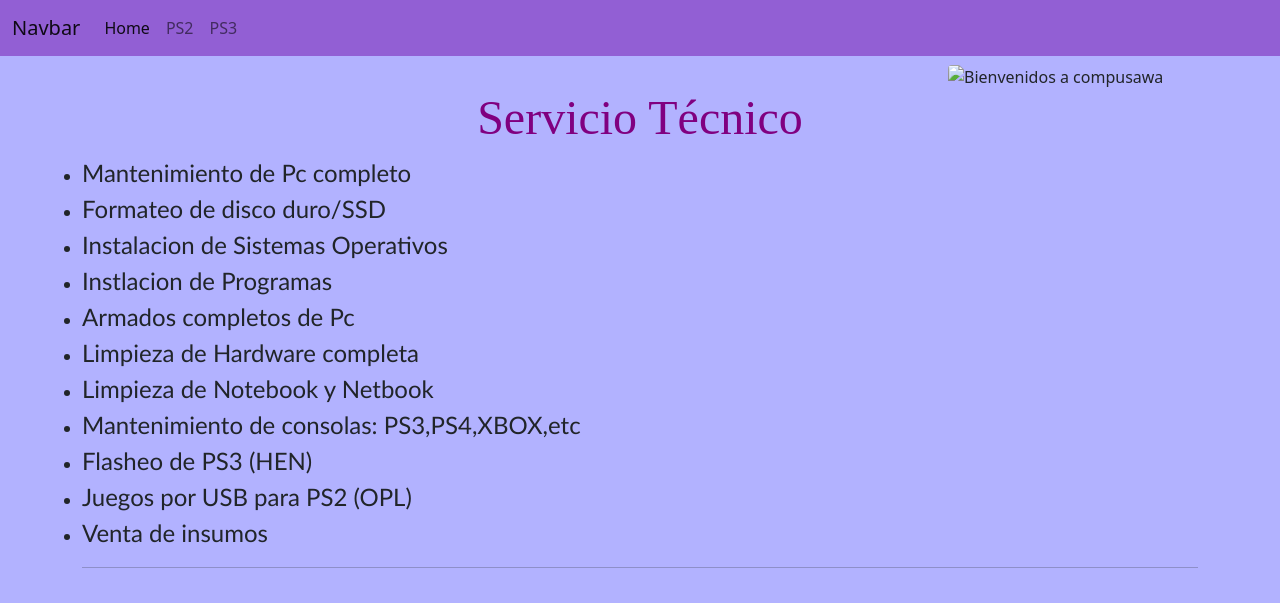
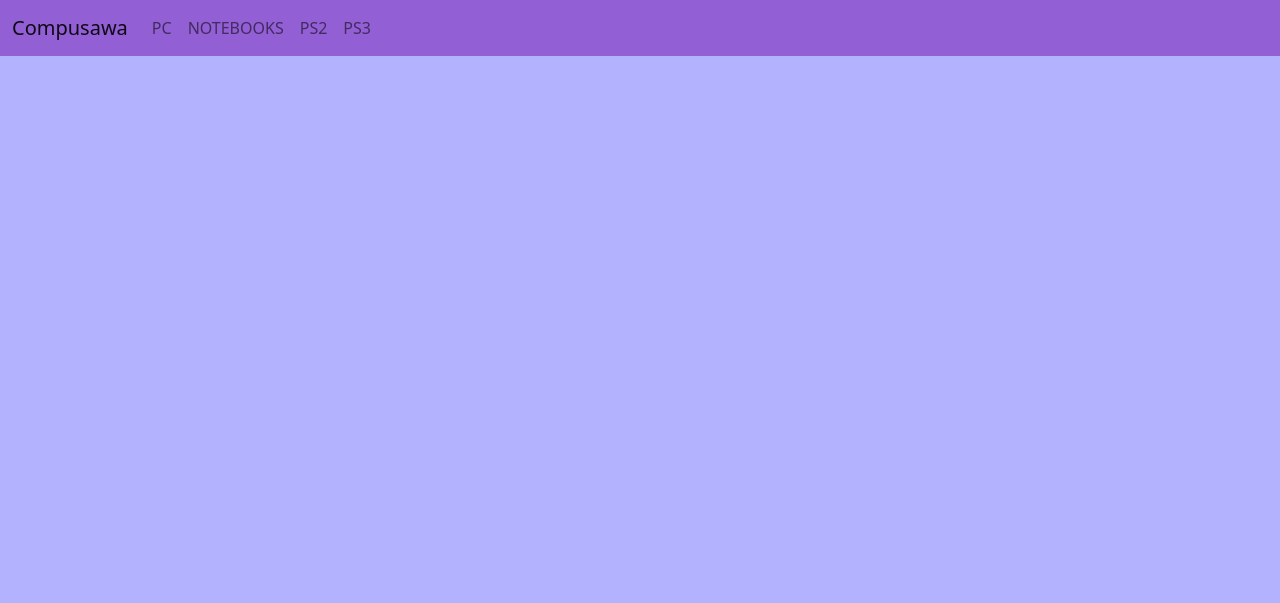
Before and after one commit to Francosawa/Compusawa_1, a plain HTML site: page index.html in a window 1280 px wide. Drawn offline with nearby package versions, Linux system fonts and the light colour scheme; files that its build step writes are made by us from their sources.

Commit message:
Arreglos

```diff
--- a/index.html
+++ b/index.html
@@ -6,7 +6,7 @@
     <meta name="viewport" content="width=device-width, initial-scale=1.0">
     <title>Document</title>
     <link href="https://cdn.jsdelivr.net/npm/bootstrap@5.0.1/dist/css/bootstrap.min.css" rel="stylesheet" integrity="sha384-+0n0xVW2eSR5OomGNYDnhzAbDsOXxcvSN1TPprVMTNDbiYZCxYbOOl7+AMvyTG2x" crossorigin="anonymous">
-    <link href="css/estilos.css" rel="stylesheet">
+    <link href="estilos.css" rel="stylesheet">
 
 </head>
 <body>
@@ -14,55 +14,37 @@
     <div class="container">
         <nav class="navbar fixed-top navbar-expand-lg navbar-light" style="background-color: #925fd4;">
             <div class="container-fluid">
-              <a class="navbar-brand" href="#">Navbar</a>
+              <a class="navbar-brand" href="index.html">Compusawa</a>
               <button class="navbar-toggler" type="button" data-bs-toggle="collapse" data-bs-target="#navbarSupportedContent" aria-controls="navbarSupportedContent" aria-expanded="false" aria-label="Toggle navigation">
                 <span class="navbar-toggler-icon"></span>
               </button>
               <div class="collapse navbar-collapse" id="navbarSupportedContent">
                 <ul class="navbar-nav me-auto mb-2 mb-lg-0">
+                  <!-- <li class="nav-item">
+                    <a class="nav-link active" aria-current="page" href="#">Home</a>
+                  </li> -->
                   <li class="nav-item">
-                    <a class="nav-link active" aria-current="page" href="#">Home</a>
+                    <a class="nav-link" href="ps3.html">PC</a>
                   </li>
                   <li class="nav-item">
-                    <a class="nav-link" href="enlace.html">PS2</a>
+                    <a class="nav-link" href="ps3.html">NOTEBOOKS</a>
                   </li>
                   <li class="nav-item">
-                    <a class="nav-link" href="enlace2.html">PS3</a>
+                    <a class="nav-link" href="PS2.html">PS2</a>
                   </li>
+                  <li class="nav-item">
+                    <a class="nav-link" href="ps3.html">PS3</a>
+                  </li>
+
                 </ul>
               </div>
             </div>
         </nav>
 
 
-        <div class="row">
-            <div class="col">
-                <img class="rounded float-end" src="img/Compusawa.png" width="250" title="Bienvenidos a compusawa">
-            </div>
 
         </div>
-        <div class="row">
-            <div class="col">
-                <h1 align= "center" style="color :black ;"><font size=7&gt face="Stencil" color="Purple"> Servicio Técnico</font> <h1>
-            </div>
-        </div>
-        <div class="row">
-            <ul>
-                <li><font size=5&gt; face="Trebuchet MS">Mantenimiento de Pc completo</font></li>
-                <li><font size=5&gt; face="Trebuchet MS">Formateo de disco duro/SSD</font></li>
-                <li><font size=5&gt; face="Trebuchet MS">Instalacion de Sistemas Operativos</font></li>
-                <li><font size=5&gt; face="Trebuchet MS">Instlacion de Programas</font></li>
-                <li><font size=5&gt; face="Trebuchet MS">Armados completos de Pc</font></li>
-                <li><font size=5&gt; face="Trebuchet MS">Limpieza de Hardware completa</font></li>
-                <li><font size=5&gt; face="Trebuchet MS">Limpieza de Notebook y Netbook</font></li>
-                <li><font size=5&gt; face="Trebuchet MS">Mantenimiento de consolas: PS3,PS4,XBOX,etc</font></li>
-                <li><font size=5&gt; face="Trebuchet MS">Flasheo de PS3 (HEN)</font></li>
-                <li><font size=5&gt; face="Trebuchet MS">Juegos por USB para PS2 (OPL)</font></li>
-                <li><font size=5&gt; face="Trebuchet MS">Venta de insumos</font></li>
-                <hr>
 
-            </ul>
-        </div>
     </div>
 
     <script src="https://cdn.jsdelivr.net/npm/bootstrap@5.0.1/dist/js/bootstrap.bundle.min.js" integrity="sha384-gtEjrD/SeCtmISkJkNUaaKMoLD0//ElJ19smozuHV6z3Iehds+3Ulb9Bn9Plx0x4" crossorigin="anonymous"></script>
```
